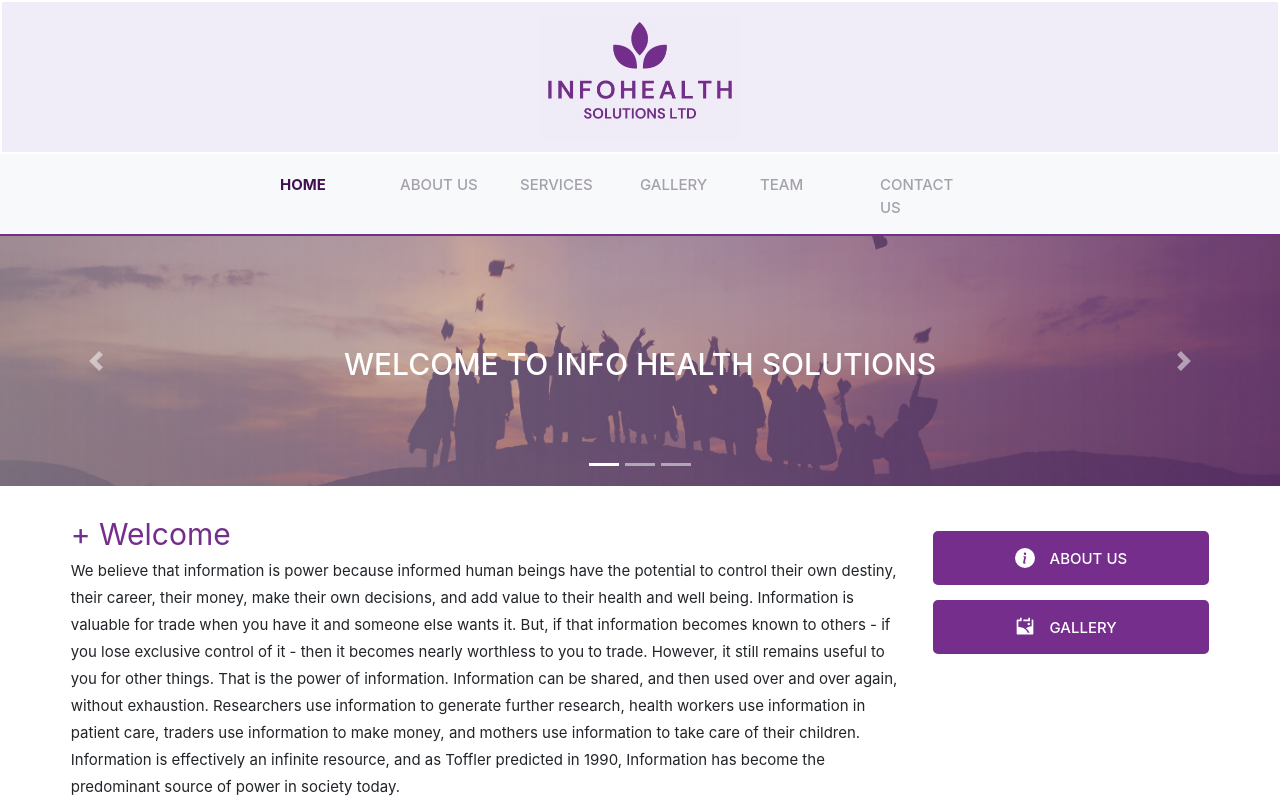
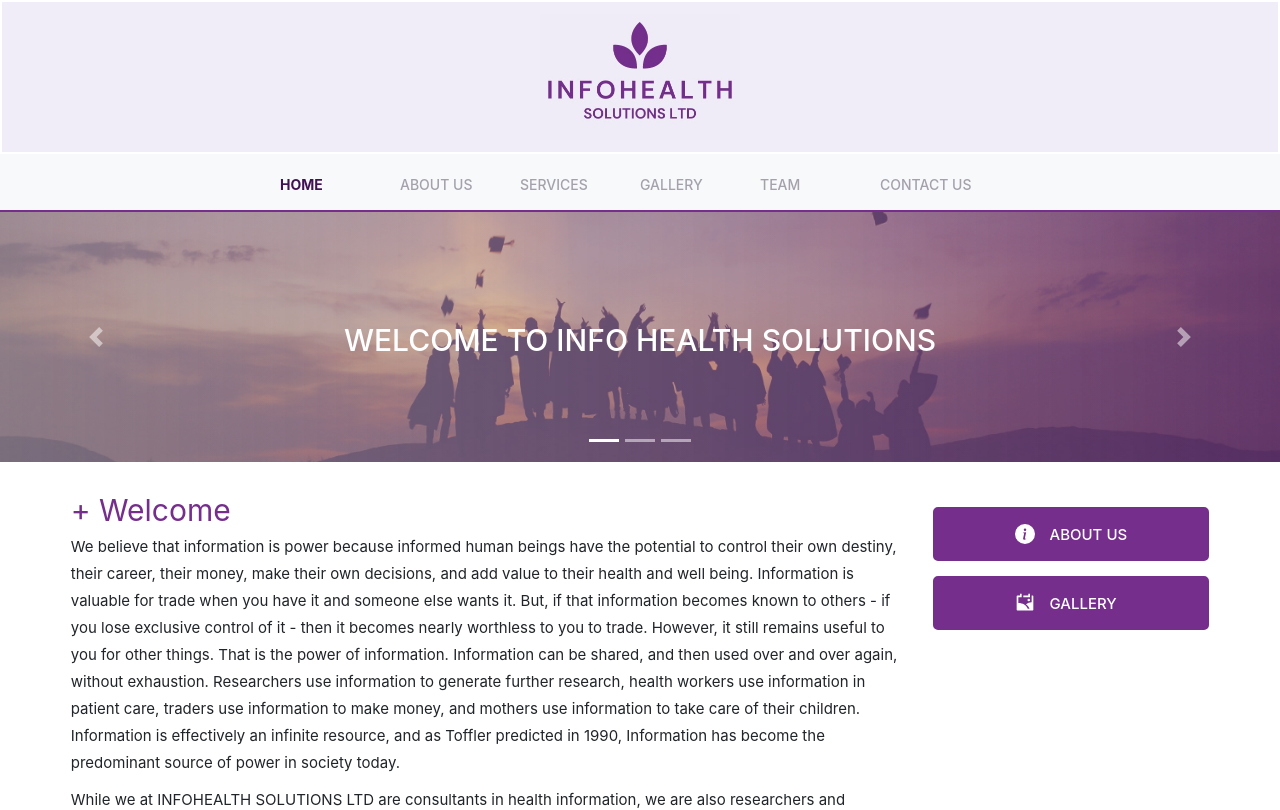
Before and after one commit to Otimthomas/InfoHealthSolution, a React (Create React App) app: page / in a window 1280 px wide. Shown: the top 810 px of the page. Built offline with nearby package versions, Linux system fonts and the light colour scheme.

Commit message:
navbar fix

```diff
--- a/src/components/NavBar.css
+++ b/src/components/NavBar.css
@@ -1,6 +1,6 @@
 .navbar {
 	padding-top: 1rem;
-	font-size: 1.5rem;
+	font-size: 1.4rem;
 	justify-content: center !important;
 	border-bottom: 2px solid var(--primaryColor);
 }
```
